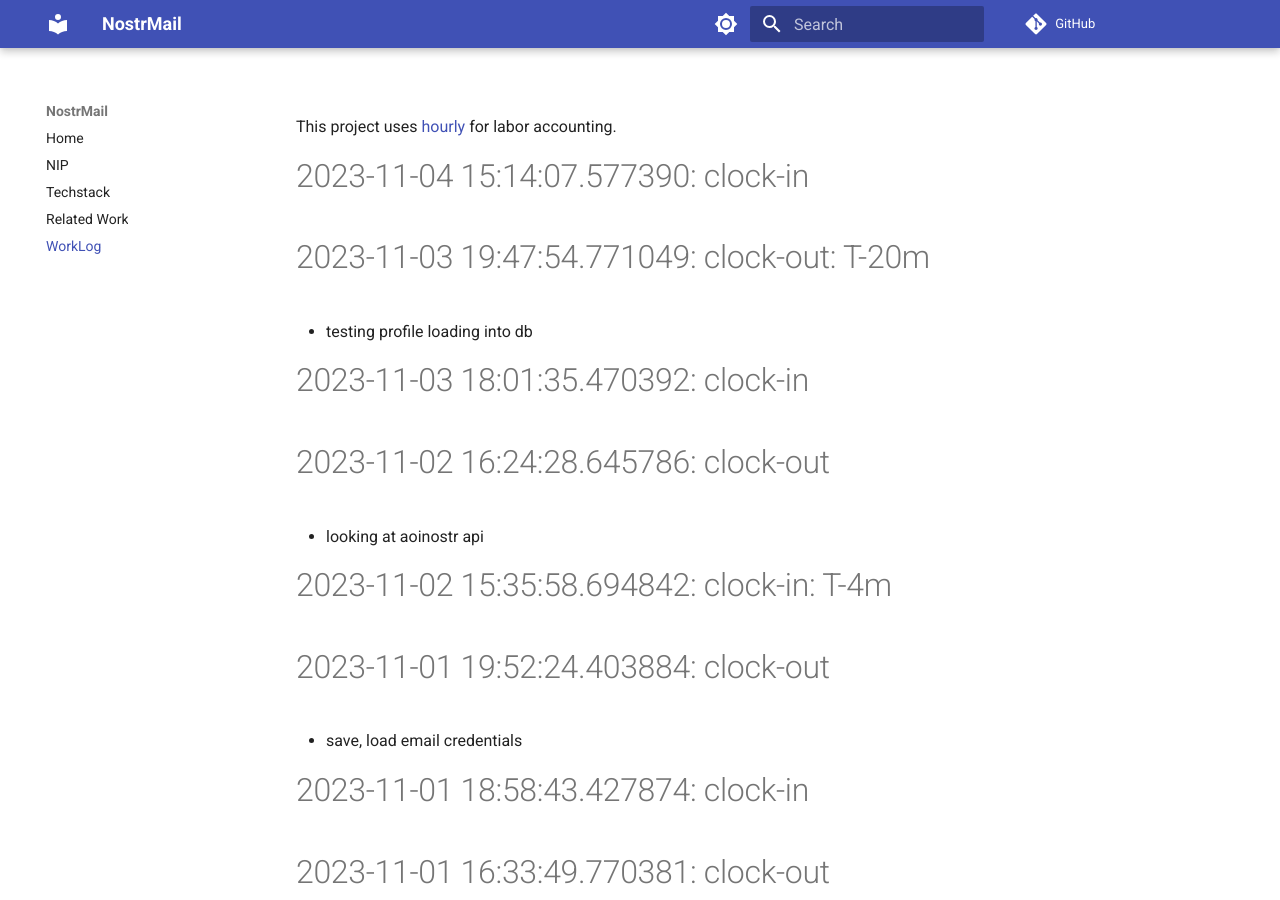
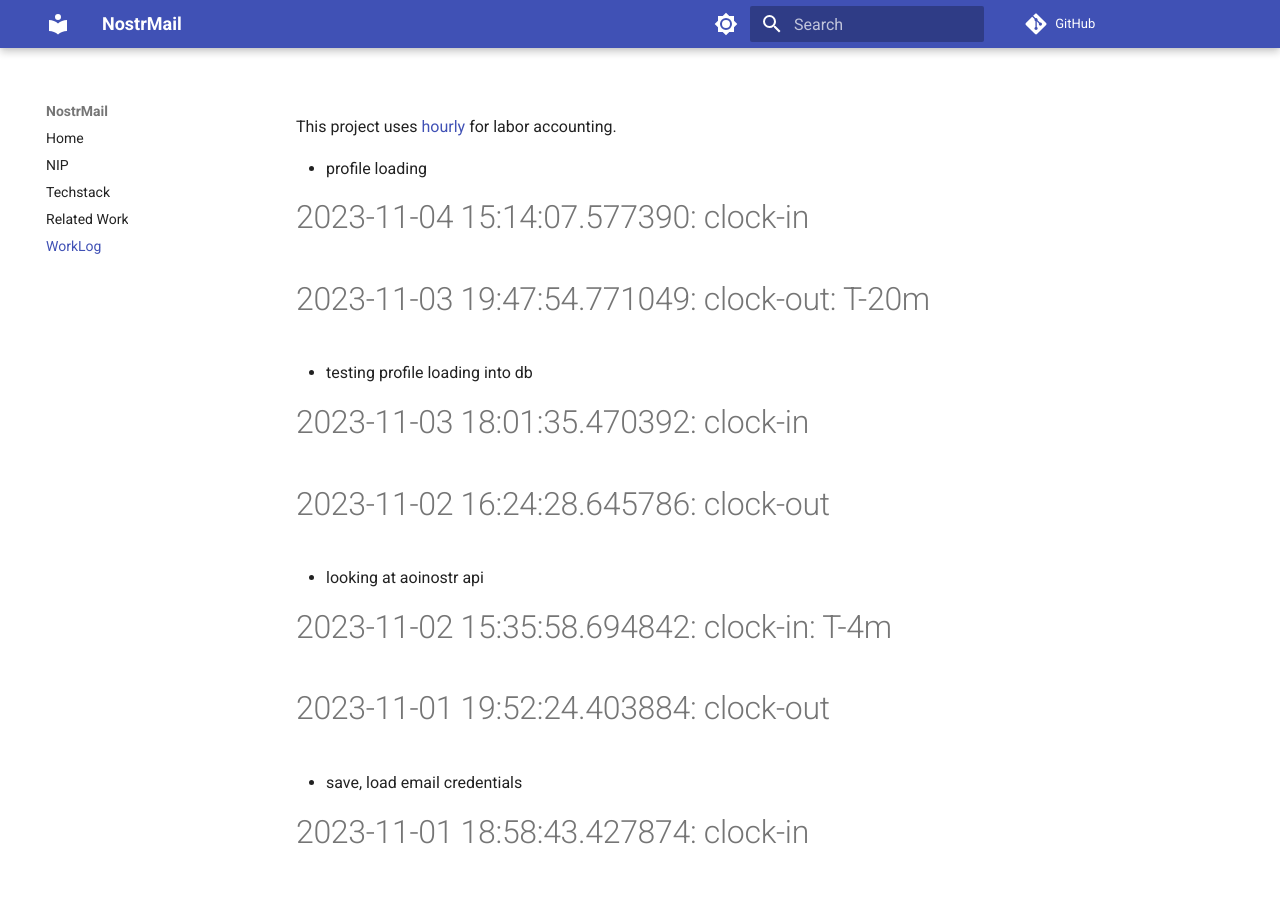
Before and after one commit to asherp/nostr-mail, an MkDocs documentation site: the page built from docs/WorkLog.md, in a window 1280 px wide and 900 px high. Built offline with MkDocs 1.6.1 and Material for MkDocs 9.7.7, drawn with Linux system fonts in a browser that asks for light colours; comment, search, counter and statistics services are not loaded.

Commit message:
profile loading

```diff
--- a/WorkLog.md
+++ b/WorkLog.md
@@ -1,3 +1,4 @@
+* profile loading
 
 # 2023-11-04 15:14:07.577390: clock-in
 
```
